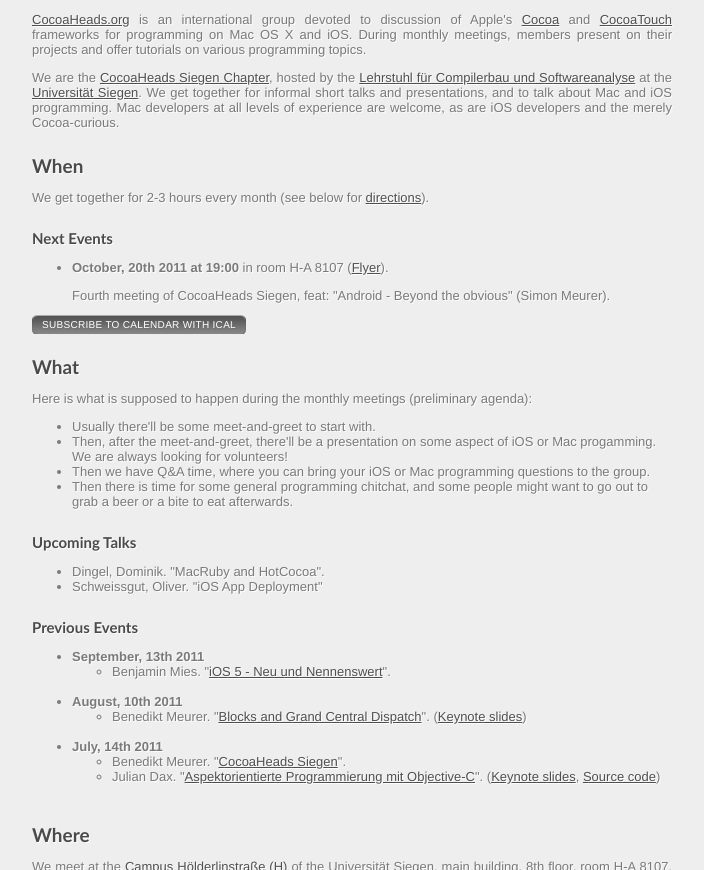
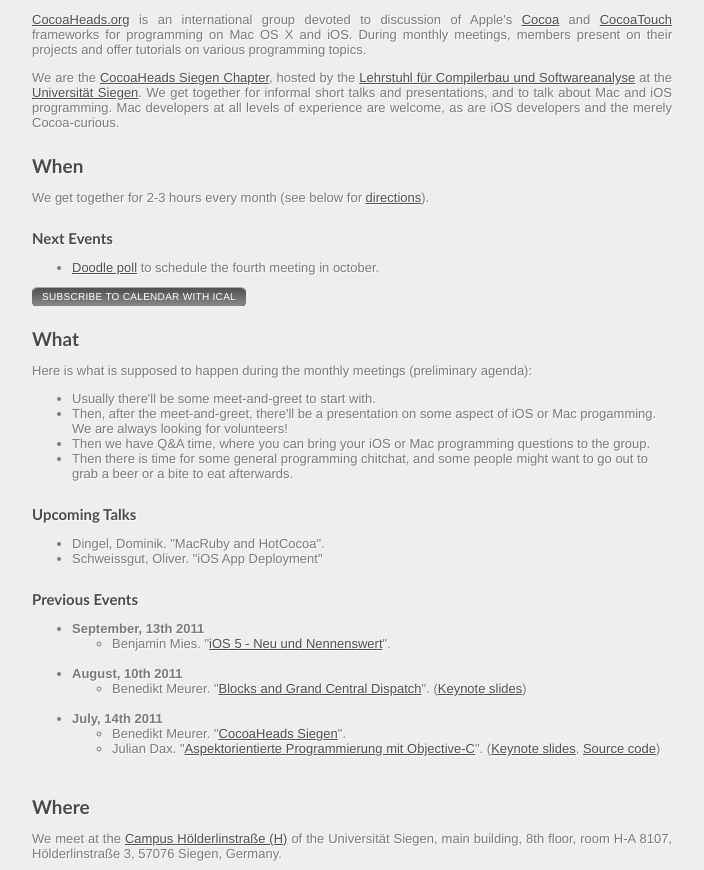
Before and after one commit to bmeurer/cocoaheads.informatik.uni-siegen.de, a Jekyll site: the page built from index.html, in a window 1280 px wide and 900 px high, scrolled down 578 px, cut to the strip 0-870 px from the top of the window. Shown: the whole strip, without its empty margins (118-822 px from the left). Built offline with Jekyll 4.4.1, drawn with Linux system fonts in a browser that asks for light colours; nearby versions of some CDN libraries; Markdown is read by kramdown in place of the engine named in the settings; some of the changed lines change nothing that is shown.

Commit message:
Add Doodle poll.

```diff
--- a/index.html
+++ b/index.html
@@ -43,12 +43,11 @@
 <p>
   <ul>
     <li>
-<!--
       <p>
-        <a href="http://www.doodle.com/sv9wn2pwigqa4ek9">Doodle poll</a> to
+        <a href="http://www.doodle.com/r34hu336fpvsk735">Doodle poll</a> to
         schedule the fourth meeting in october.
       </p>
--->
+<!--
       <p>
         <strong>October, 20th 2011 at 19:00</strong> in room H-A 8107
         (<a href="files/flyer-cocoaheads-201110.pdf">Flyer</a>).
@@ -58,6 +57,7 @@
         &quot;Android - Beyond the obvious&quot;
         (Simon Meurer).
       </p>
+-->
     </li>
   </ul>
 </p>
```
